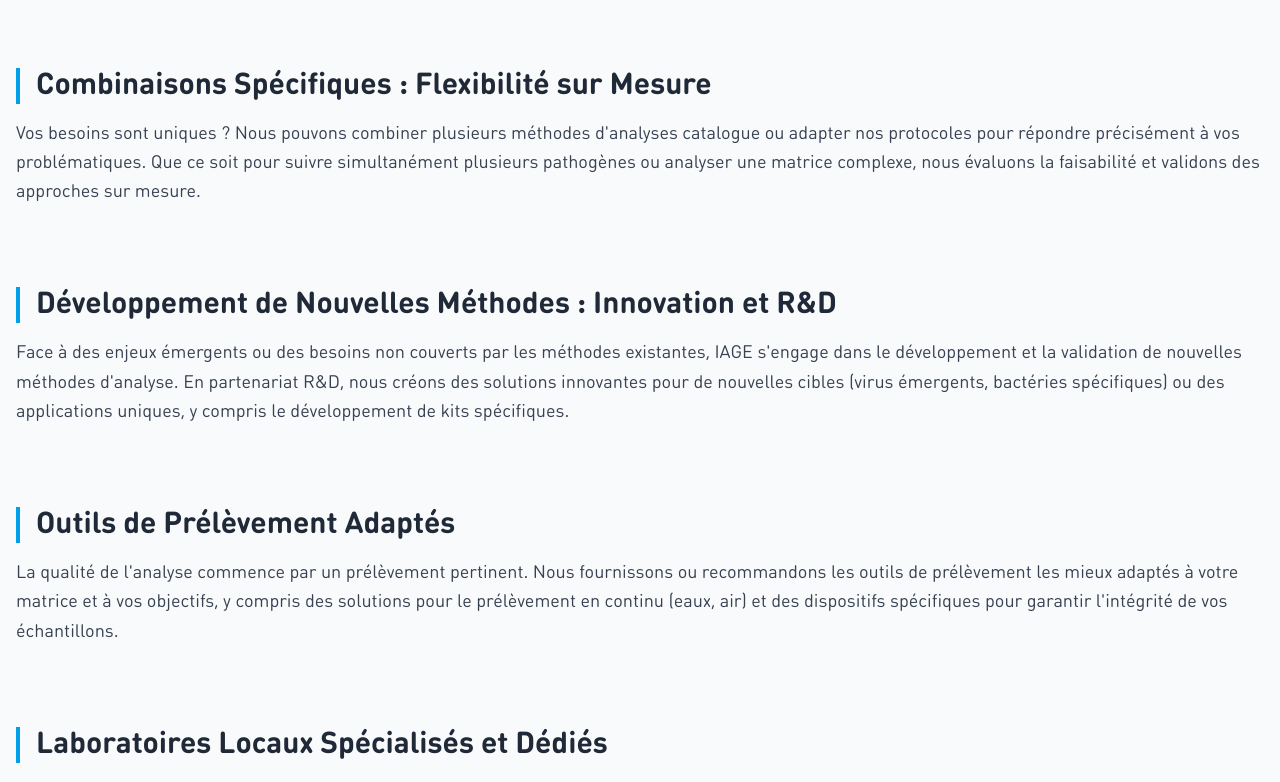
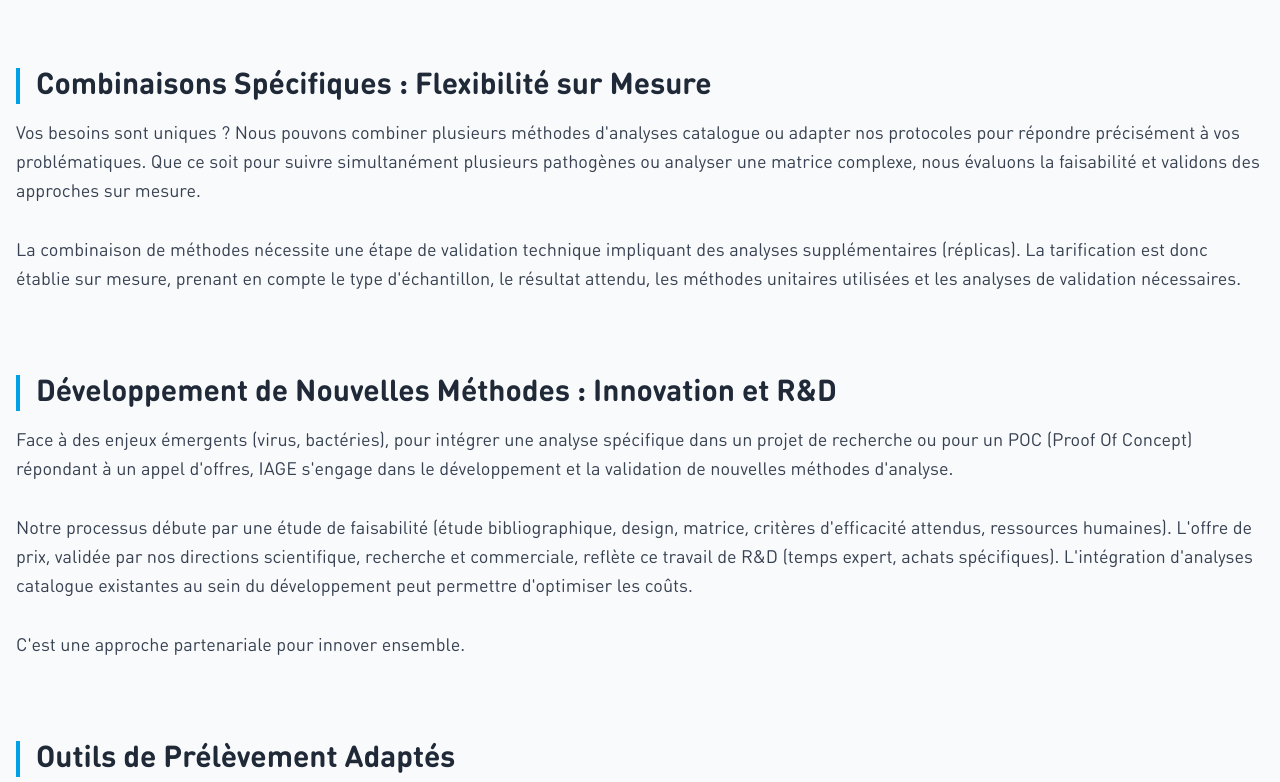
Before and after one commit to OROATIAGE/iage-france.site-public, a React (Vite) app: page /services in a window 1280 px wide. Shown: the part 720-1502 px from the top of the page. Built offline with nearby package versions, Linux system fonts and the light colour scheme.

Commit message:
feat: better texts

```diff
--- a/src/content/texts.js
+++ b/src/content/texts.js
@@ -112,11 +112,11 @@ export const texts = {
       "catalog_title": "Analyses Catalogue : Précision et Fiabilité",
       "catalog_description": "Nous proposons un large catalogue d'analyses standardisées, validées et optimisées pour différents types de matrices (eaux, sols, air, surfaces, etc.). Ces analyses couvrent la détection et la quantification de nombreux micro-organismes (virus, bactéries, champignons) et paramètres spécifiques. Consultez notre catalogue pour trouver l'analyse adaptée à votre besoin.",
       "specific_title": "Combinaisons Spécifiques : Flexibilité sur Mesure",
-      "specific_description": "Vos besoins sont uniques ? Nous pouvons combiner plusieurs méthodes d'analyses catalogue ou adapter nos protocoles pour répondre précisément à vos problématiques. Que ce soit pour suivre simultanément plusieurs pathogènes ou analyser une matrice complexe, nous évaluons la faisabilité et validons des approches sur mesure.",
+      "specific_description": "Vos besoins sont uniques ? Nous pouvons combiner plusieurs méthodes d'analyses catalogue ou adapter nos protocoles pour répondre précisément à vos problématiques. Que ce soit pour suivre simultanément plusieurs pathogènes ou analyser une matrice complexe, nous évaluons la faisabilité et validons des approches sur mesure.\n\nLa combinaison de méthodes nécessite une étape de validation technique impliquant des analyses supplémentaires (réplicas). La tarification est donc établie sur mesure, prenant en compte le type d'échantillon, le résultat attendu, les méthodes unitaires utilisées et les analyses de validation nécessaires.",
       "development_title": "Développement de Nouvelles Méthodes : Innovation et R&D",
-      "development_description": "Face à des enjeux émergents ou des besoins non couverts par les méthodes existantes, IAGE s'engage dans le développement et la validation de nouvelles méthodes d'analyse. En partenariat R&D, nous créons des solutions innovantes pour de nouvelles cibles (virus émergents, bactéries spécifiques) ou des applications uniques, y compris le développement de kits spécifiques.",
+      "development_description": "Face à des enjeux émergents (virus, bactéries), pour intégrer une analyse spécifique dans un projet de recherche ou pour un POC (Proof Of Concept) répondant à un appel d'offres, IAGE s'engage dans le développement et la validation de nouvelles méthodes d'analyse.\n\nNotre processus débute par une étude de faisabilité (étude bibliographique, design, matrice, critères d'efficacité attendus, ressources humaines). L'offre de prix, validée par nos directions scientifique, recherche et commerciale, reflète ce travail de R&D (temps expert, achats spécifiques). L'intégration d'analyses catalogue existantes au sein du développement peut permettre d'optimiser les coûts.\n\nC'est une approche partenariale pour innover ensemble.",
       "sampling_title": "Outils de Prélèvement Adaptés",
-      "sampling_description": "La qualité de l'analyse commence par un prélèvement pertinent. Nous fournissons ou recommandons les outils de prélèvement les mieux adaptés à votre matrice et à vos objectifs, y compris des solutions pour le prélèvement en continu (eaux, air) et des dispositifs spécifiques pour garantir l'intégrité de vos échantillons.",
+      "sampling_description": "La qualité de l'analyse commence par un prélèvement pertinent. Nous fournissons ou recommandons les outils et process de prélèvement les mieux adaptés à votre matrice et à vos objectifs.\n\nEn particulier pour les applications qui utilisent des matrices eaux dans des milieux dynamiques (réseaux d'eaux usées sous circulation, sorties de bâtiments, cours d'eau, mer,...), nous avons développé des préleveurs automatiques  adaptés aux prélèvements en continu d'eaux dans ces contextes difficiles, et des dispositifs spécifiques pour garantir l'intégrité de vos échantillons.",
       "local_labs_title": "Laboratoires Locaux Spécialisés et Dédiés",
       "local_labs_description": "Pour des besoins récurrents, des volumes importants ou une nécessité de résultats ultra-rapides, nous pouvons étudier la mise en place de laboratoires d'analyse locaux, spécialisés et dédiés à votre activité. Cette solution offre une autonomie et une réactivité maximales, avec notre support pour l'installation, la formation et le suivi qualité.",
       "back_to_sectors_title": "Explorer nos domaines d'application",
--- a/src/pages/Services.jsx
+++ b/src/pages/Services.jsx
@@ -55,7 +55,7 @@ function Services() {
             <h2 className="text-2xl md:text-3xl font-semibold text-gray-800 dark:text-gray-200 mb-4 border-l-4 border-secondary pl-4">
               {getPageText(service.titleKey)}
             </h2>
-            <p className="text-gray-700 dark:text-gray-300 text-lg leading-relaxed">
+            <p className="text-gray-700 dark:text-gray-300 text-lg leading-relaxed whitespace-pre-line">
               {getPageText(service.descriptionKey)}
             </p>
           </section>
```
Also changed, not shown: texts.csv.
